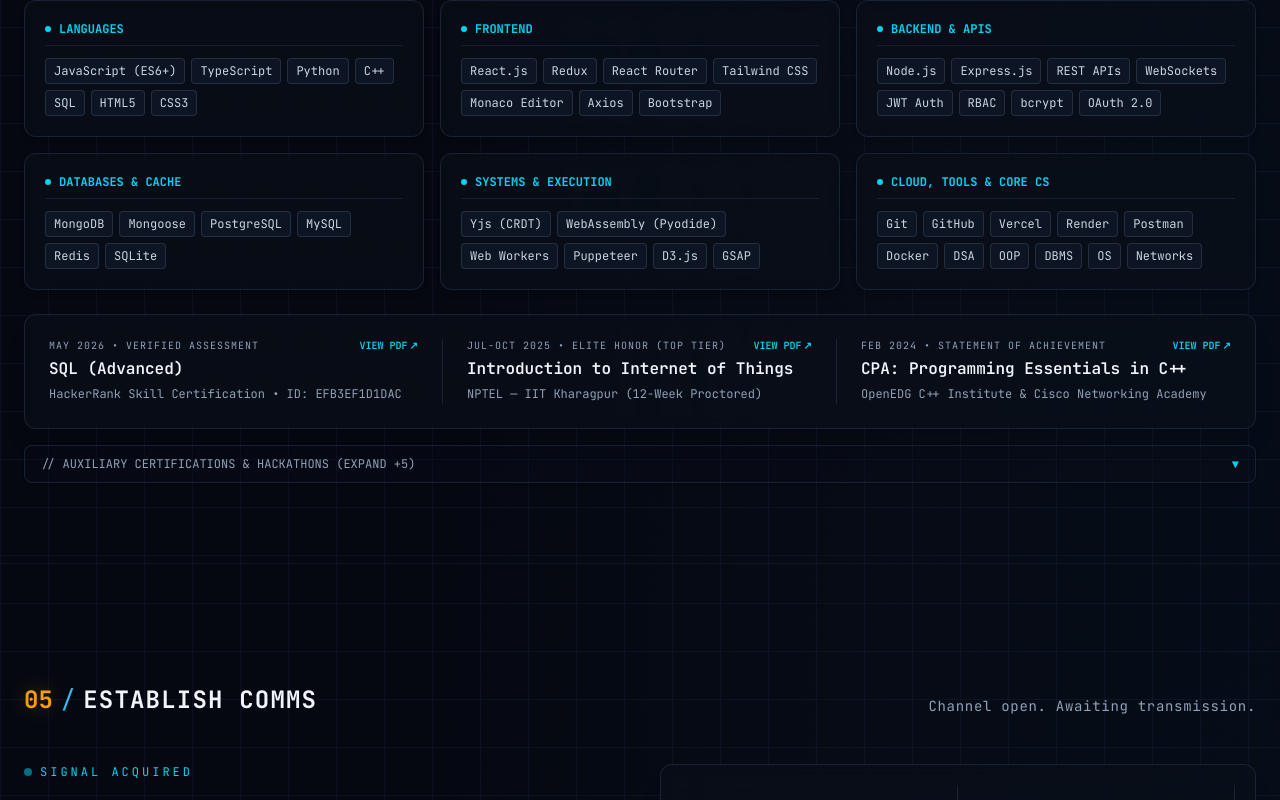
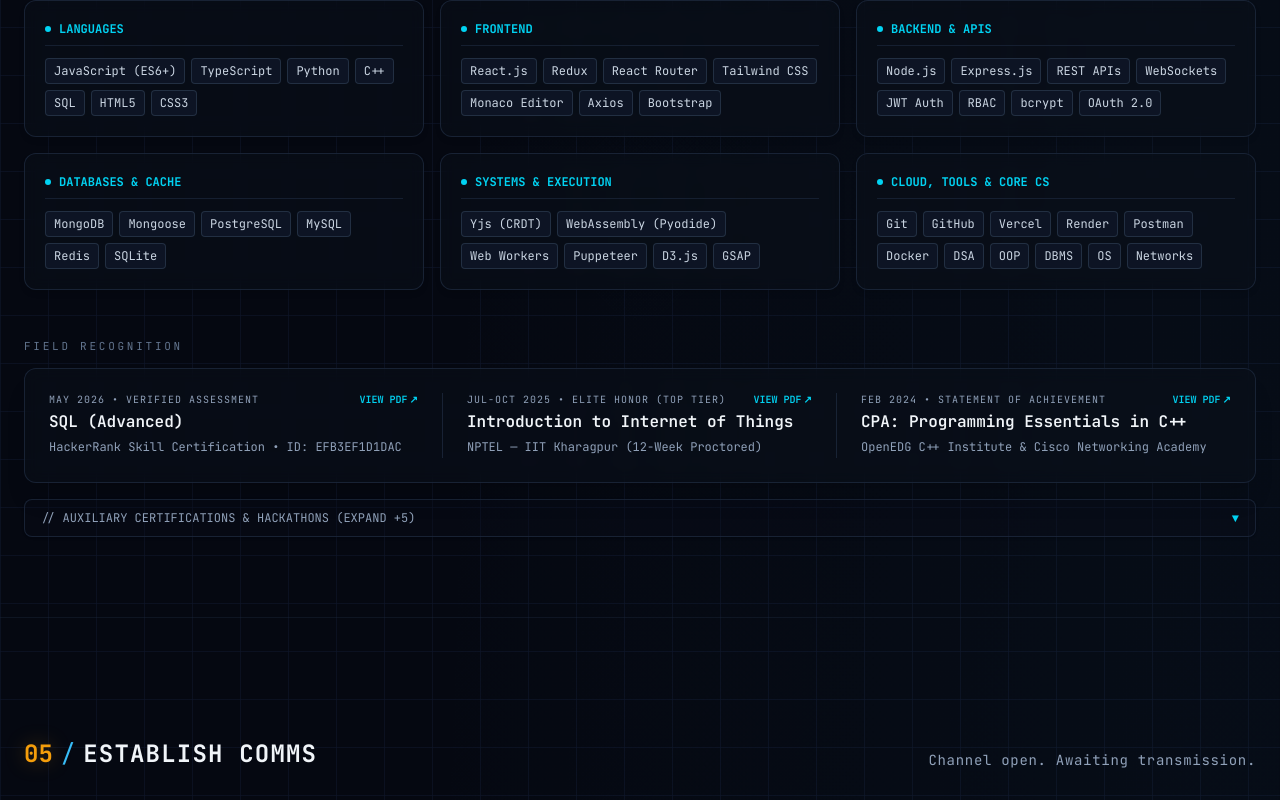
Before and after one commit to rakeshkumar0804/Developer-Portfolio, a React (Vite) app: page / in a window 1280 px wide. Shown: the part 7125-7925 px from the top of the page. Built offline with nearby package versions, Linux system fonts and the light colour scheme.

Commit message:
feat: adjust spacing and vertical hierarchy of #matrix slide with FIELD RECOGNITION subheader separation

```diff
--- a/src/components/Architect.jsx
+++ b/src/components/Architect.jsx
@@ -277,8 +277,8 @@ export default function Architect() {
             <span className="text-xs text-slate-500 font-mono">PRODUCTION TECH STACK & RUNTIMES</span>
           </motion.div>
 
-          {/* 2x3 Matrix Grid */}
-          <div className="grid grid-cols-1 md:grid-cols-3 gap-4 mb-6">
+          {/* 2x3 Matrix Grid (Compact) */}
+          <div className="grid grid-cols-1 md:grid-cols-3 gap-4 mb-2">
             {matrixCategories.map((cat, idx) => (
               <motion.div
                 key={cat.title}
@@ -308,13 +308,18 @@ export default function Architect() {
             ))}
           </div>
 
-          {/* 3. Field Recognition & Primary Clickable 3-Card Row */}
+          {/* 3. Field Recognition Label & Primary Clickable 3-Card Row */}
+          <div className="mt-12 mb-4">
+            <div className="text-[11px] font-mono tracking-[0.25em] text-slate-500 uppercase mb-3">
+              FIELD RECOGNITION
+            </div>
+
             <motion.div
               initial="hidden"
               whileInView="visible"
               viewport={{ once: true, margin: '-30px' }}
               variants={fadeInUp}
-            className="border border-slate-800/80 rounded-xl bg-[#0B101B]/50 grid grid-cols-1 md:grid-cols-3 divide-y md:divide-y-0 md:divide-x divide-slate-800/80 p-6 backdrop-blur-sm shadow-xl mb-4"
+              className="border border-slate-800/80 rounded-xl bg-[#0B101B]/50 grid grid-cols-1 md:grid-cols-3 divide-y md:divide-y-0 md:divide-x divide-slate-800/80 p-6 backdrop-blur-sm shadow-xl"
             >
             {primaryRecognitions.map((rec, idx) => (
               <a
@@ -352,6 +357,7 @@ export default function Architect() {
               </a>
             ))}
             </motion.div>
+          </div>
 
           {/* 4. Expandable Auxiliary Credentials Trigger Button */}
           <motion.div
```
Lines whose indentation alone changed are shown as unchanged.
